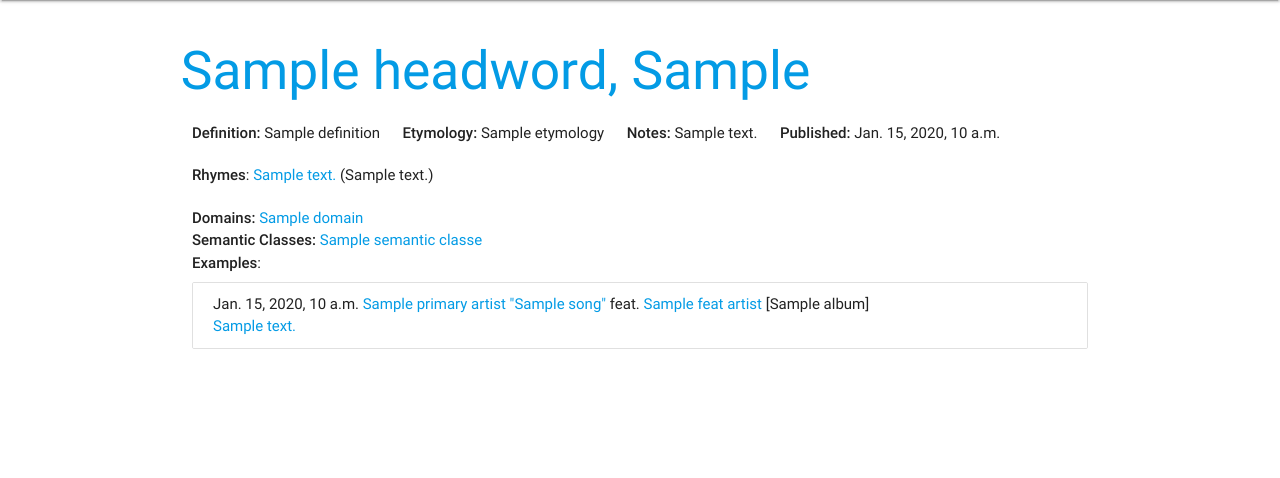
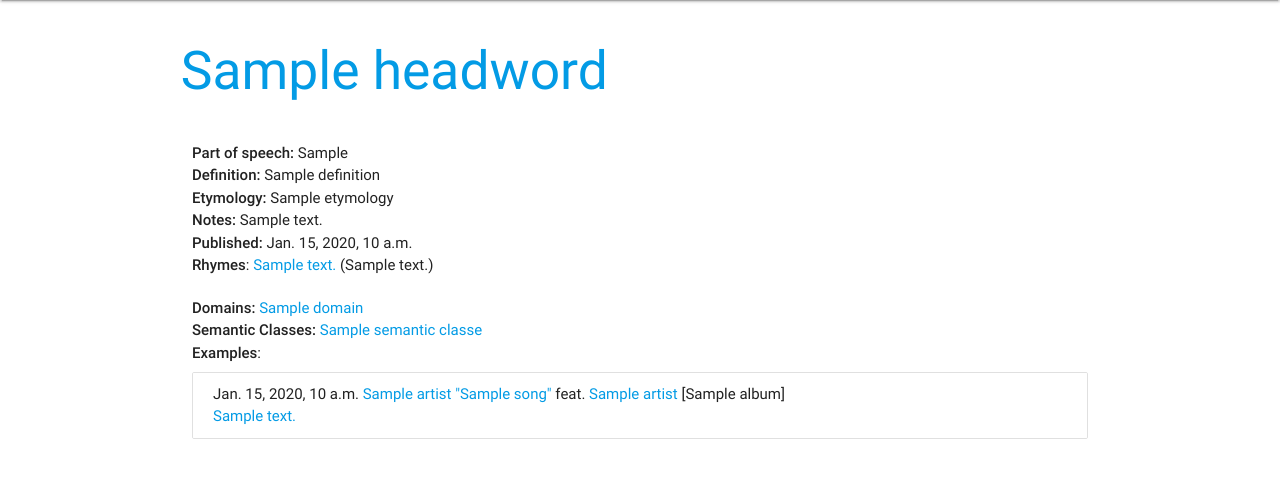
Before and after one commit to mattkohl/the_right_rhymes_beta, a Django app: template dictionary/api/templates/api/sense.html in a window 1280 px wide. Shown: the part 64-542 px from the top of the page. Run offline with Django 3.2, Linux system fonts and the light colour scheme; the template is opened without the code that fills it: most values are stand-ins (such as "Sample title", 1, 10 or a date in 2020).

Commit message:
more html updates

```diff
--- a/dictionary/api/static/css/styles.css
+++ b/dictionary/api/static/css/styles.css
@@ -5,3 +5,12 @@
     font-family: "Rock Salt";
     font-size: 1.5rem !important;
 }
+
+#example-form {
+    position: fixed;
+}
+
+#example-submit-button, #annotation-submit-button {
+    margin-left: 10rem;
+    margin-bottom: -3.7em;
+}
--- a/dictionary/api/templates/api/_example_list.html
+++ b/dictionary/api/templates/api/_example_list.html
@@ -5,11 +5,20 @@
             {% for example in examples %}
                 <li class="collection-item">
                     <span class="date">{{ example.song.release_date_string }}</span>
-                    <a href="{% url 'artist-highlight' pk=example.primary_artist.id%}" class="artist">{{ example.primary_artist.name }}</a>
-                    <a href="{% url 'song-highlight' pk=example.song.id %}" class="title">"{{ example.song.title }}"</a>
-                    {% if example.feat_artist %}
+                    {% if example.primary_artists %}
+                        {% for artist in example.primary_artists %}
+                            <span class="artist">
+                                <a href="{% url 'artist-highlight' pk=artist.id %}">{{ artist.name }}</a>
+                            </span>{% if not forloop.last %}, {% endif %}
+                        {% endfor %}
+                    {% endif %}                    <a href="{% url 'song-highlight' pk=example.song.id %}" class="title">"{{ example.song.title }}"</a>
+                    {% if example.featured_artists %}
                         feat.
-                        <a href="{% url 'artist-highlight' pk=example.feat_artist.id%}" class="artist">{{ example.feat_artist.name }}</a>
+                        {% for artist in example.featured_artists %}
+                            <span class="artist">
+                                <a href="{% url 'artist-highlight' pk=artist.id %}">{{ artist.name }}</a>
+                            </span>{% if not forloop.last %}, {% endif %}
+                        {% endfor %}
                     {% endif %}
                     <span class="album">[{{example.song.album}}]</span>
                     <div class="lyric"><a href="{% url 'example-highlight' pk=example.ex.id %}">{{ example.ex.text }}</a></div>
--- a/dictionary/api/templates/api/sense.html
+++ b/dictionary/api/templates/api/sense.html
@@ -4,27 +4,29 @@
 
 {% block content %}
 <div class="row">
-    <h2><a href="{% url 'sense-detail' pk=sense.id %}">{{ sense.headword }}, {{ sense.part_of_speech }}</a></h2>
+    <h2><a href="{% url 'sense-detail' pk=sense.id %}">{{ sense.headword }}</a></h2>
+</div>
 
-    <div class="col"><strong>Definition: </strong>{{ sense.definition }}</div>
 
-    {% if sense.etymology %}
-        <div class="col"><strong>Etymology: </strong>{{ sense.etymology }}</div>
-    {% endif %}
+    <div class="col s12"><strong>Part of speech: </strong> {{ sense.part_of_speech }}</div>
+    <div class="col s12"><strong>Definition: </strong>{{ sense.definition }}</div>
 
-    {% if sense.notes %}
-        <div class="col"><strong>Notes: </strong>{{ sense.notes }}</div>
-    {% endif %}
+{% if sense.etymology %}
+    <div class="col s12"><strong>Etymology: </strong>{{ sense.etymology }}</div>
+{% endif %}
 
-    <div class="col"><strong>Published: </strong>{{ sense.published }}</div>
-</div>
+{% if sense.notes %}
+    <div class="col s12"><strong>Notes: </strong>{{ sense.notes }}</div>
+{% endif %}
+
+    <div class="col s12"><strong>Published: </strong>{{ sense.published }}</div>
 
 {% if rhymes %}
     {% include 'api/_rhyme_list.html' with rhymes=rhymes label="Rhymes" %}
 {% endif %}
 
 {% if domains %}
-    <div class="domains">
+    <div class="col s12">
         <strong>Domains:</strong>
         {% for s in domains %}
             <a href="{% url 'domain-highlight' pk=s.id%}" class="sense-link">{{ s.name }}</a>{% if not forloop.last %}, {% endif %}
@@ -32,7 +34,7 @@
     </div>
 {% endif %}
 {% if semantic_classes %}
-    <div class="semantic-classes">
+    <div class="col s12">
         <strong>Semantic Classes:</strong>
         {% for s in semantic_classes %}
             <a href="{% url 'semanticclass-highlight' pk=s.id%}" class="sense-link">{{ s.name }}</a>{% if not forloop.last %}, {% endif %}
--- a/dictionary/api/views.py
+++ b/dictionary/api/views.py
@@ -46,7 +46,7 @@ class SenseViewSet(viewsets.ModelViewSet):
                 "ex": a.example,
                 "song": a.example.from_song,
                 "primary_artists": a.example.from_song.primary_artists.all(),
-                "featured_artists": a.example.from_song.featured_artist.all(),
+                "featured_artists": a.example.from_song.featured_artists.all(),
             } for a in annotations]
         data = {
             'sense': sense,
```
Also changed, not shown: dictionary/api/templates/api/example.html (+22 -18 lines), dictionary/api/templates/api/song.html (+20 -16 lines).
